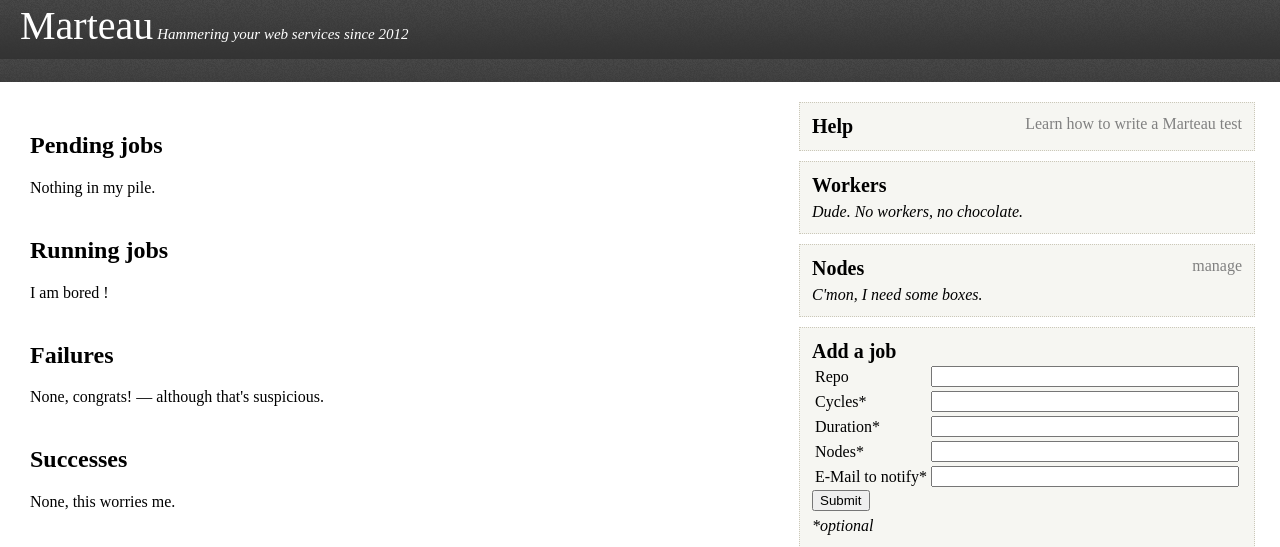
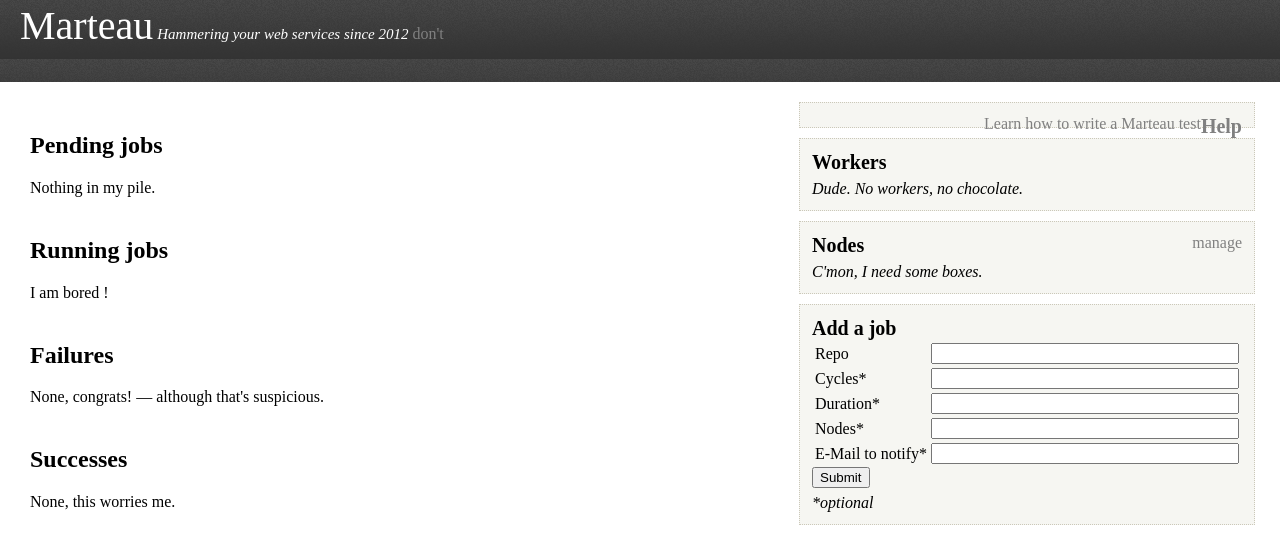
Before and after one commit to mozilla-services/marteau, a Python web app: template marteau/templates/index.mako in a window 1280 px wide. Shown: the top 547 px of the page. Run offline with Mako, Linux system fonts and the light colour scheme; the template is opened without the code that fills it, so the values that code supplies are empty; some web fonts are replaced.

Commit message:
don't do this

```diff
--- a/marteau/templates/base.mako
+++ b/marteau/templates/base.mako
@@ -10,6 +10,7 @@
     <div id="header">
         <a href="/" id="title">Marteau</a>
         <span id="subtitle">Hammering your web services since 2012</span>
+        <a href="/media/marteau.kar">don't</q>
      </div>
    <div id="body">
         ${self.body()}
```
Also changed, not shown: 1 other file.
